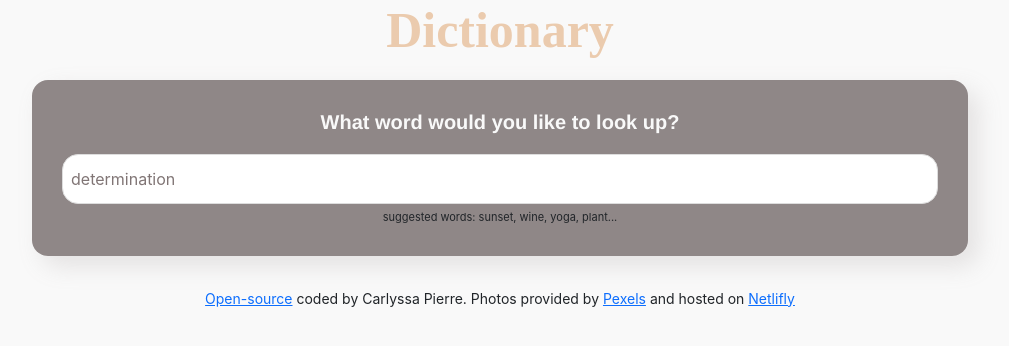
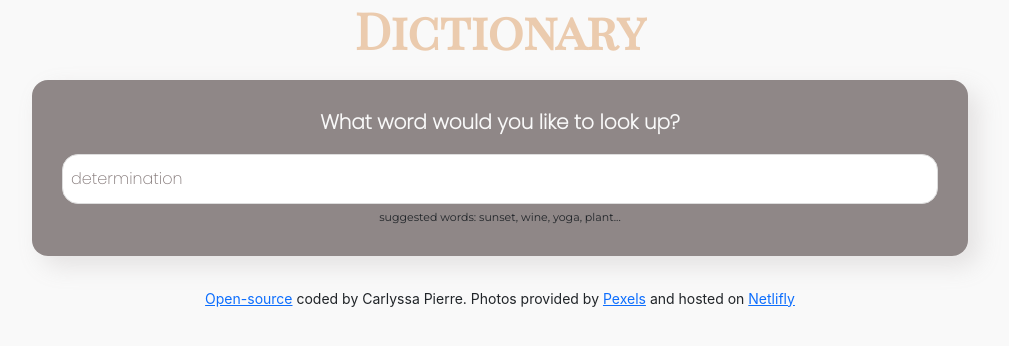
Before and after one commit to CarlyssaCodes/react-dictionary-app, a React (Create React App) app: page / in a window 1280 px wide. Shown: the top 346 px of the page, without its empty margins (140-1149 px from the left). Built offline with nearby package versions, Linux system fonts and the light colour scheme; no server answers.

Commit message:
Added google font and made simple UI changes

```diff
--- a/public/index.html
+++ b/public/index.html
@@ -9,6 +9,13 @@
       name="description"
       content="Web site created using create-react-app"
     />
+    <link rel="preconnect" href="https://fonts.googleapis.com" />
+    <link rel="preconnect" href="https://fonts.gstatic.com" crossorigin />
+    <link
+      href="https://fonts.googleapis.com/css2?family=Montserrat&family=Playfair+Display+SC&family=Poppins:wght@200&display=swap"
+      rel="stylesheet"
+    />
+
     <title>Dictionary App</title>
   </head>
   <body>
--- a/src/Dictionary.css
+++ b/src/Dictionary.css
@@ -1,12 +1,12 @@
 h1 {
-  font-family: "Roboto Slab", serif;
+  font-family: "Playfair Display SC", serif;
   font-size: 50px;
   color: #ebcbae;
   font-weight: bold;
 }
 
 .Dictionary h2 {
-  font-family: "Poppins", "Montserrat", Helvetica, sans-serif;
+  font-family: "Poppins", sans-serif;
   font-size: 20px;
   font-weight: bold;
   margin-bottom: 20px;
@@ -19,6 +19,7 @@
   border-radius: 16px;
   box-shadow: 10px 10px 24px rgba(143, 135, 135, 0.2);
   margin: 20px 0;
+  font-family: "Montserrat", sans-serif;
 }
 
 .Dictionary input {
@@ -27,9 +28,11 @@
   border: 1px solid #ddd;
   border-radius: 16px;
   color: #807575;
+  font-family: "Poppins", sans-serif;
 }
 
 .Dictionary .hint {
   font-size: 11px;
   margin-top: 5px;
+  font-family: "Montserrat", sans-serif;
 }
--- a/src/Meaning.css
+++ b/src/Meaning.css
@@ -3,17 +3,21 @@
   font-size: 25px;
   line-height: 1.5;
   font-weight: bold;
+  font-family: "Montserrat", sans-serif;
 }
 
 .Meaning .example {
   color: #ebcbae;
   opacity: 0.7;
   font-style: italic;
+  font-weight: bold;
   margin-top: 10px;
+  font-family: "Poppins", sans-serif;
 }
 
 .Meaning .definition span {
   color: #a6e4e7;
   font-weight: bold;
   margin-right: 5px;
+  font-family: "Playfair Display SC", serif;
 }
--- a/src/Phonetics.css
+++ b/src/Phonetics.css
@@ -12,6 +12,7 @@
   font-weight: bold;
   transition: all 150ms ease-in-out;
   color: #ebcbae;
+  font-family: "Montserrat", sans-serif;
 }
 
 .Phonetics a:hover {
@@ -21,4 +22,5 @@
 .Phonetics .text {
   opacity: 0.7;
   font-weight: bold;
+  font-family: "Montserrat", sans-serif;
 }
--- a/src/Synonyms.css
+++ b/src/Synonyms.css
@@ -15,4 +15,5 @@
   margin-right: 3px;
   color: #a6e4e7;
   font-weight: bold;
+  font-family: "Playfair Display SC", serif;
 }
```
